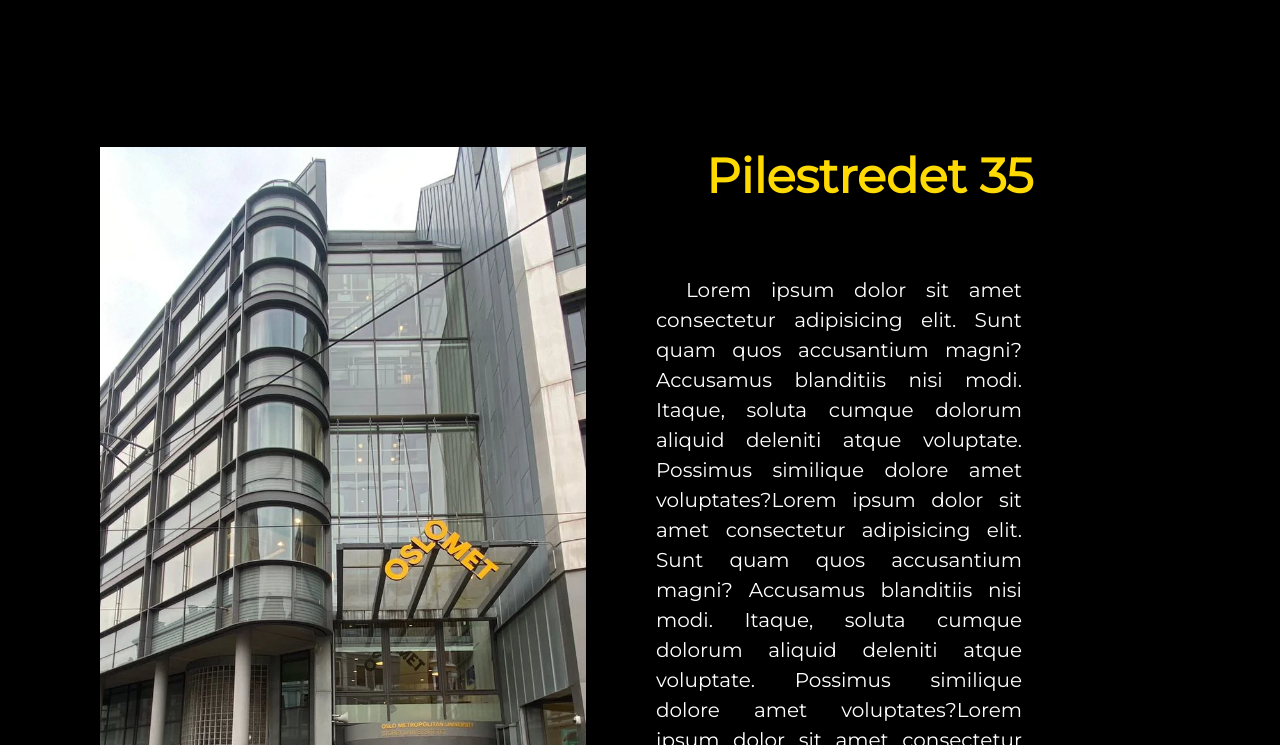
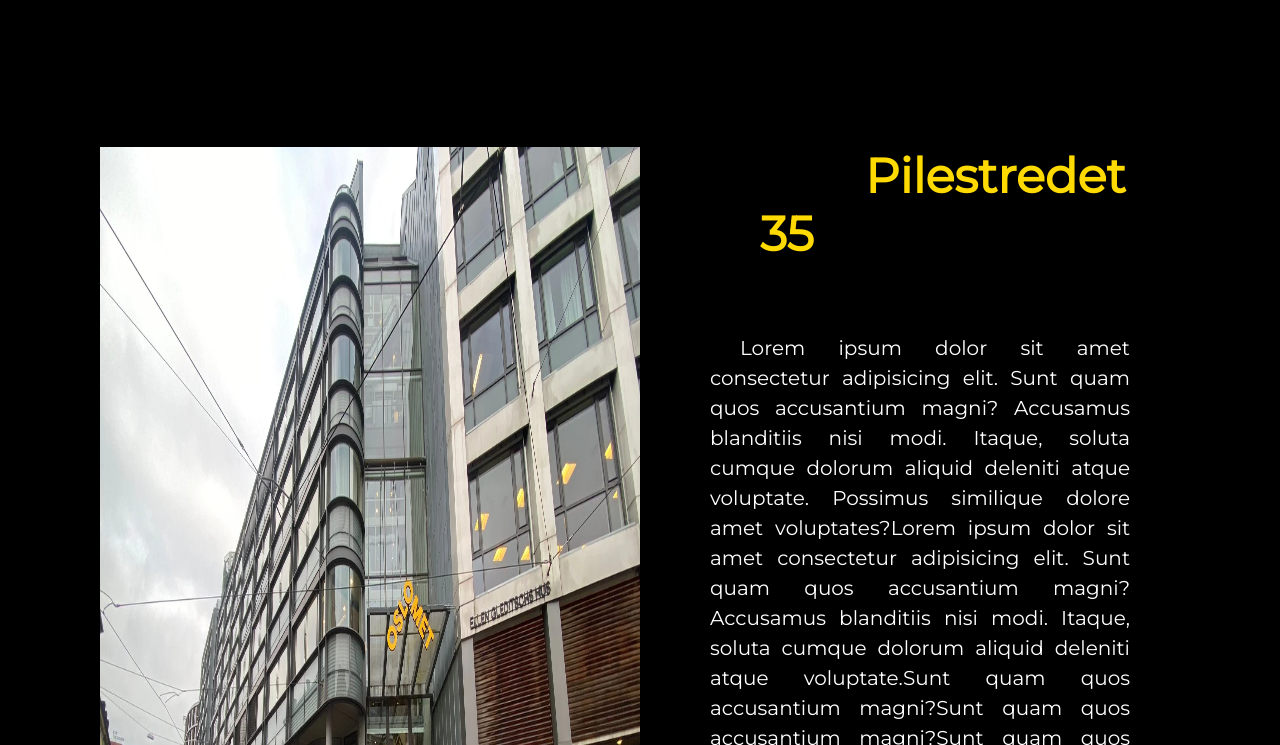
Before and after one commit to huseyindavut/DATA1200_Eksamen_Gruppe_26, a plain HTML site: page index.html in a window 1280 px wide. Shown: the part 2055-2800 px from the top of the page. Drawn offline with Linux system fonts and the light colour scheme; a web font is replaced by a local one.

Commit message:
sec row  contente

```diff
--- a/css/style.css
+++ b/css/style.css
@@ -374,33 +374,34 @@ section.sec2 p{/* Styling for paragraphs within elements with the class 'sec2' *
   color: #fff;
   margin-bottom: 50px;
 }
- .row {/* Styling for Grid Layout with Class 'row' */
+ .sec2 .row {/* Styling for Grid Layout with Class 'row' */
 margin-top: 150px; /* Adds a top margin of 80 pixels to the 'row' class */
 margin-bottom: 80px;/* Adds a bottom margin of 80 pixels to the 'row' class */
-width: 80%; /* Sets the width of the 'row' class to 80% of its containing element */
-max-width: 1170px;/* Sets the maximum width of the 'row' class to 1170 pixels */
+width: 100%; /* Sets the width of the 'row' class to 80% of its containing element */
+max-width: 100;/* Sets the maximum width of the 'row' class to 1170 pixels */
 display: grid; /* Sets the display property to 'grid' for the 'row' class */
 grid-template-columns: repeat(2, 1fr);/* Creates a grid with two columns of equal width */
 }
-.row .left img {/* Styling for Image in Left Column of Grid */
+.sec2 .row .left img {/* Styling for Image in Left Column of Grid */
 width: 100%;
 height: 90%;
-object-fit: cover;
+
 }
-.row .left .Foto2 {/* Styling for Text in Left Column of Grid */
+.sec2 .row .left .Foto2 {/* Styling for Text in Left Column of Grid */
 color: #FFDA00;
-margin-bottom: 0px;
+margin-top: -5px;
+margin-left: 0px;
 font-size: 15px
 }
-.row .right {/* Styling for Right Column of Grid */
+.sec2 .row .right {/* Styling for Right Column of Grid */
 display: flex;
 align-items: center;
 
 }
-.row .right .content {/* Styling for Content in Right Column of Grid */
+.sec2 .row .right .content {/* Styling for Content in Right Column of Grid */
 padding-left: 20px;
 }
-.row .right .content p {
+.sec2 .row .right .content p {
 font-size: 20px;       /* Sets the font size to 1.4 times the default font size */
 padding-bottom: 15px;   /* Adds padding to the bottom of each paragraph (15 pixels) */
 text-align: justify;
@@ -408,8 +409,9 @@ margin-left: 50px;      /* Adds a left margin of 50 pixels to the paragraphs */
 padding-bottom: 15px;   /* Adds additional padding to the bottom of each paragraph (15 pixels) */
 line-height: 1.5;
 }
-.link-color {/* Styling for Links with Class 'link-color' */
+.sec2 .row .right .content .link-color {/* Styling for Links with Class 'link-color' */
 color: #FFDA00;
+margin-left: 25%;
 text-decoration: none;
 }
 @media (min-width: 700px) { /* Media Query 1: Applies styles when the viewport width is 700 pixels or wider */
--- a/index.html
+++ b/index.html
@@ -22,7 +22,7 @@
        <img class="logo" src="images/Logomedsignatur-gul-OsloMet.png" alt="logo" >
         <nav>
             <ul>
-                <li><a href="Pilestredet-35.html">Pilestredet<span class="nonBreakName"> </span>35</a></li>
+                <li><a href="Pilestredet-35.html">Pilestredet<span class="nonBreakName"> </span> 35</a></li>
                 <li><a href="Accessibility.html">Accessibility</a></li>
                 <li><a href="Topical.html">Topical</a></li>
             </ul>
@@ -55,8 +55,8 @@
 
         <div class = "right">
             <div class = "content">
-                <h2><a class="link-color"  href="Pilestredet35.html">Pilestredet 35</a></h2>
-                <p>Lorem ipsum dolor sit amet consectetur adipisicing elit. Sunt quam quos accusantium magni? Accusamus blanditiis nisi modi. Itaque, soluta cumque dolorum aliquid deleniti atque voluptate. Possimus similique dolore amet voluptates?Lorem ipsum dolor sit amet consectetur adipisicing elit. Sunt quam quos accusantium magni? Accusamus blanditiis nisi modi. Itaque, soluta cumque dolorum aliquid deleniti atque voluptate. Possimus similique dolore amet voluptates?Lorem ipsum dolor sit amet consectetur adipisicing elit.Lorem ipsum dolor sit amet consectetur adipisicing elit. Sunt quam quos accusantium magni? Accusamus blanditiis nisi modi. Itaque, soluta cumque dolorum aliquid deleniti atque voluptate. Possimus similique dolore amet voluptates? Sunt quam quos accusantium magni? Accusamus blanditiis nisi modi. Itaque, soluta cumque dolorum aliquid deleniti atque voluptate. Possimus similique dolore amet voluptates?</p>
+                <h2><a class="link-color"  href="Pilestredet-35.html">Pilestredet 35</a></h2>
+                <p>Lorem ipsum dolor sit amet consectetur adipisicing elit. Sunt quam quos accusantium magni? Accusamus blanditiis nisi modi. Itaque, soluta cumque dolorum aliquid deleniti atque voluptate. Possimus similique dolore amet voluptates?Lorem ipsum dolor sit amet consectetur adipisicing elit. Sunt quam quos accusantium magni? Accusamus blanditiis nisi modi. Itaque, soluta cumque dolorum aliquid deleniti atque voluptate.Sunt quam quos accusantium magni?Sunt quam quos accusantium magni?Sunt quam quos accusantium magni?Sunt quam quos accusantium magni?Sunt quam quos accusantium magni?Sunt quam quos accusantium magni?Sunt quam quos accusantium magni? Possimus similique dolore amet voluptates?Lorem ipsum dolor sit amet consectetur adipisicing elit.Lorem ipsum dolor sit amet consectetur adipisicing elit. Sunt quam quos accusantium magni? Accusamus blanditiis nisi modi. Itaque, soluta cumque dolorum aliquid deleniti atque voluptate. Possimus similique dolore amet voluptates? Sunt quam quos accusantium magni? Accusamus blanditiis nisi modi. Itaque, soluta cumque dolorum aliquid deleniti atque voluptate. Possimus similique dolore amet voluptates? Sunt quam quos accusantium magni?</p>
             </div>
         </div>
     </div>
@@ -72,7 +72,7 @@
         <div class = "right">
             <div class = "content">
                 <h2><a class="link-color"  href="Pilestredet-35.html">Pilestredet 35</a></h2>
-                <p>Vi har samlet informasjon om steder hvor OsloMet-studenter kan studere og ha det hyggelig både i eksamensperioder og til andre tider. OsloMet har mange ulike bygninger i sentrum av Oslo, og disse bygningene huser ulike fakulteter og institutter. På grunn av dette er det mange studenter som kanskje ikke er klar over de ulike bygningene. Her er noen av mulighetene som tre viktige OsloMet-bygninger tilbyr studenter.<p>
+                <p>Lorem ipsum dolor sit amet consectetur adipisicing elit. Sunt quam quos accusantium magni? Accusamus blanditiis nisi modi. Itaque, soluta cumque dolorum aliquid deleniti atque voluptate. Possimus similique dolore amet voluptates?Lorem ipsum dolor sit amet consectetur adipisicing elit. Sunt quam quos accusantium magni? Accusamus blanditiis nisi modi. Itaque, soluta cumque dolorum aliquid deleniti atque voluptate.Sunt quam quos accusantium magni?Sunt quam quos accusantium magni?Sunt quam quos accusantium magni?Sunt quam quos accusantium magni?Sunt quam quos accusantium magni?Sunt quam quos accusantium magni?Sunt quam quos accusantium magni? Possimus similique dolore amet voluptates?Lorem ipsum dolor sit amet consectetur adipisicing elit.Lorem ipsum dolor sit amet consectetur adipisicing elit. Sunt quam quos accusantium magni? Accusamus blanditiis nisi modi. Itaque, soluta cumque dolorum aliquid deleniti atque voluptate. Possimus similique dolore amet voluptates? Sunt quam quos accusantium magni? Accusamus blanditiis nisi modi. Itaque, soluta cumque dolorum aliquid deleniti atque voluptate. Possimus similique dolore amet voluptates? Sunt quam quos accusantium magni?</p>
             </div>
         </div>
     </div>
```
